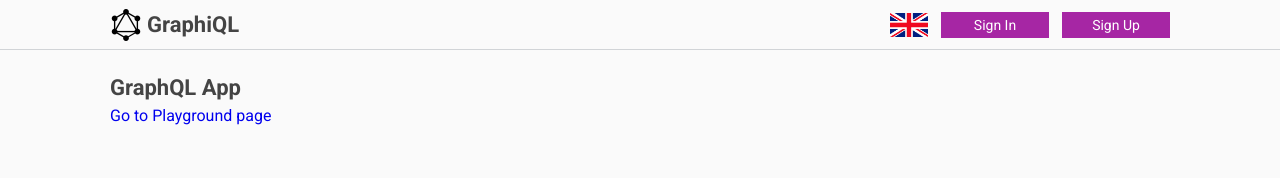
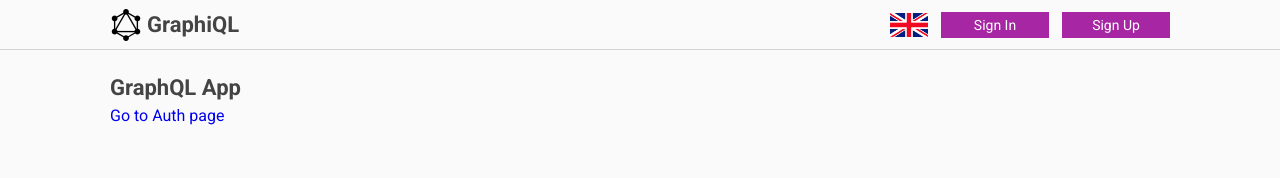
Before and after one commit to yevheniiorhanistyi/graphiql-playground, a Next.js app: page / in a window 1280 px wide. Shown: the top 178 px of the page. Built offline with nearby package versions, Linux system fonts and the light colour scheme; no server answers.

Commit message:
refactor: minor refactoring

```diff
--- a/src/components/Layout/Layout.tsx
+++ b/src/components/Layout/Layout.tsx
@@ -1,7 +1,6 @@
 import React, { FC, ReactNode } from 'react';
 import Header from '../Header/Header';
 import Footer from '../Footer/Footer';
-import { AuthContextProvider } from '@/context/AuthContext';
 
 interface LayoutProps {
   children: ReactNode;
@@ -9,11 +8,11 @@ interface LayoutProps {
 
 const Layout: FC<LayoutProps> = ({ children }) => {
   return (
-    <AuthContextProvider>
+    <>
       <Header />
       <main className="wrapper">{children}</main>
       <Footer />
-    </AuthContextProvider>
+    </>
   );
 };
 
--- a/src/components/Nav/Nav.tsx
+++ b/src/components/Nav/Nav.tsx
@@ -22,7 +22,8 @@ const Nav: FC = () => {
 
   const router = useRouter();
 
-  const user = useAuthContext();
+  // console.log('context from nav');
+  const { authUser } = useAuthContext();
 
   const handleAuth = (value: string) => {
     router.push({ pathname: Routes.AUTH_PAGE, query: { form: value } });
@@ -41,7 +42,7 @@ const Nav: FC = () => {
   return (
     <nav className={styles.nav}>
       <LangButton isPopoverOpen={isPopoverOpen} handleOpen={handleOpen} handleClose={handleClose} />
-      {user ? (
+      {authUser ? (
         <>
           {router.pathname !== `/${Routes.PLAYGROUND_PAGE}` && (
             <button className={styles.item} onClick={navToPlayground}>
--- a/src/components/SignInForm/SignInForm.tsx
+++ b/src/components/SignInForm/SignInForm.tsx
@@ -21,16 +21,13 @@ const SignInForm = () => {
   });
 
   const onSubmit = async (data: signInFormInterface) => {
-    console.log(data);
     const { result, error } = await signIn(data.email, data.password);
     console.log('result ', result, 'error ', error);
 
     if (!error) {
       router.push({ pathname: Routes.PLAYGROUND_PAGE });
 
-      setTimeout(() => {
-        reset();
-      }, 1000);
+      reset();
     }
   };
 
--- a/src/components/SignUpForm/SignUpForm.tsx
+++ b/src/components/SignUpForm/SignUpForm.tsx
@@ -22,16 +22,13 @@ const SignUpForm = () => {
   });
 
   const onSubmit = async (data: signUpFormInterface) => {
-    console.log(data);
     const { result, error } = await signUp(data.email, data.password);
     console.log('result ', result, 'error ', error);
 
     if (!error) {
       router.push({ pathname: Routes.PLAYGROUND_PAGE });
 
-      setTimeout(() => {
-        reset();
-      }, 1000);
+      reset();
     }
   };
 
--- a/src/context/AuthContext.tsx
+++ b/src/context/AuthContext.tsx
@@ -1,4 +1,3 @@
-/* eslint-disable react-hooks/exhaustive-deps */
 import firebase_app from '@/utils/firebase/config';
 import { User, getAuth, onAuthStateChanged } from 'firebase/auth';
 import { FC, ReactNode, createContext, useContext, useEffect, useState } from 'react';
@@ -7,28 +6,44 @@ type AuthContextProviderProps = {
   children: ReactNode;
 };
 
-const AuthContext = createContext<User | null>(null);
+type AuthContextValueType = {
+  authUser: User | null;
+  isLoading: boolean;
+};
+
+const AuthContext = createContext<AuthContextValueType>({ authUser: null, isLoading: false });
 
 export const useAuthContext = () => useContext(AuthContext);
 
 export const AuthContextProvider: FC<AuthContextProviderProps> = ({ children }) => {
   const auth = getAuth(firebase_app);
 
-  const [user, setUser] = useState<User | null>(null);
+  const [authUser, setAuthUser] = useState<User | null>(null);
+  const [isLoading, setIsLoading] = useState<boolean>(true);
 
   useEffect(() => {
     const unsubscribe = onAuthStateChanged(auth, (user) => {
       if (user) {
-        setUser(user);
+        setAuthUser(user);
       } else {
-        setUser(null);
+        setAuthUser(null);
       }
     });
+    setIsLoading(false);
 
     return () => unsubscribe();
-  }, []);
+  }, [auth]);
 
-  console.log('user from provider ', user);
+  console.log('user from provider ', authUser);
 
-  return <AuthContext.Provider value={user}>{children}</AuthContext.Provider>;
+  const authContextValue = {
+    authUser,
+    isLoading,
+  };
+
+  return (
+    <AuthContext.Provider value={authContextValue}>
+      {isLoading ? null : children}
+    </AuthContext.Provider>
+  );
 };
--- a/src/pages/_app.tsx
+++ b/src/pages/_app.tsx
@@ -1,12 +1,15 @@
 import Layout from '@/components/Layout/Layout';
+import { AuthContextProvider } from '@/context/AuthContext';
 import '@/styles/globals.scss';
 import '@/styles/variables.scss';
 import type { AppProps } from 'next/app';
 
 export default function App({ Component, pageProps }: AppProps) {
   return (
-    <Layout>
-      <Component {...pageProps} />
-    </Layout>
+    <AuthContextProvider>
+      <Layout>
+        <Component {...pageProps} />
+      </Layout>
+    </AuthContextProvider>
   );
 }
--- a/src/pages/index.tsx
+++ b/src/pages/index.tsx
@@ -1,7 +1,10 @@
+import { Routes } from '@/constants/enums';
+import { useAuthContext } from '@/context/AuthContext';
 import Head from 'next/head';
 import Link from 'next/link';
 
 export default function MainPage() {
+  const { authUser } = useAuthContext();
   return (
     <>
       <Head>
@@ -12,7 +15,11 @@ export default function MainPage() {
       </Head>
       <div>
         <h1>GraphQL App</h1>
-        <Link href="/playground">Go to Playground page</Link>
+        {authUser ? (
+          <Link href={Routes.PLAYGROUND_PAGE}>Go to Playground page</Link>
+        ) : (
+          <Link href={Routes.AUTH_PAGE}>Go to Auth page</Link>
+        )}
       </div>
     </>
   );
--- a/src/utils/FormsSchema.ts
+++ b/src/utils/FormsSchema.ts
@@ -5,7 +5,10 @@ export const signInFormSchema = yup.object().shape({
     .string()
     .required('Please enter e-mail')
     .matches(/^[\w\-.]+@([\w-]+\.)+[\w-]{2,4}$/g, 'Please enter e-mail in valid format'),
-  password: yup.string().required('Please enter password'),
+  password: yup
+    .string()
+    .required('Please enter password')
+    .min(8, 'Password should be more than 8 characters'),
 });
 
 export const signUpFormSchema = signInFormSchema.shape({
```
Also changed, not shown: src/pages/auth/index.tsx (+13 -9 lines), src/pages/playground/index.tsx (+21 -8 lines).
